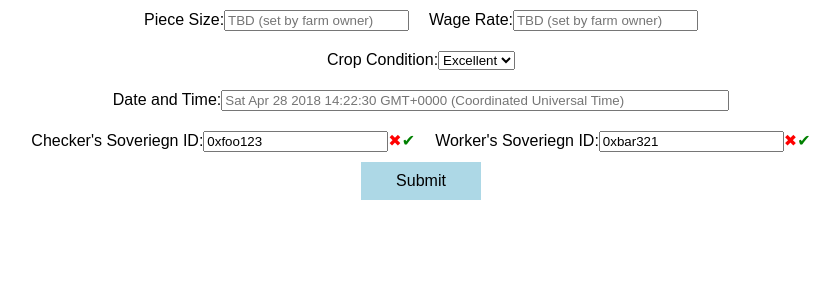
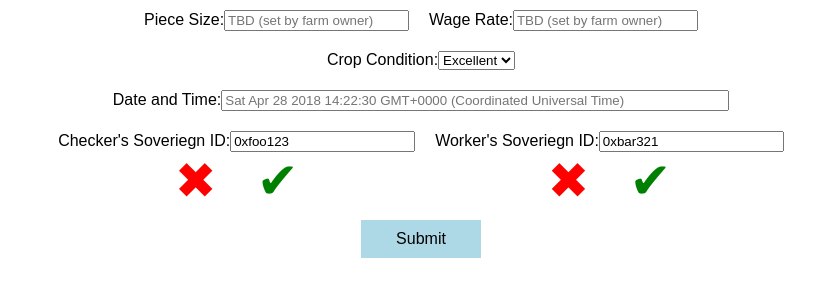
Before and after one commit to elliotmtg/labor-rights, a React (Create React App) app in the folder labor-rights-web/: page / in a window 1280 px wide. Shown: the top 300 px of the page, without its empty margins (219-1058 px from the left). Built offline with nearby package versions, Linux system fonts and the light colour scheme.

Commit message:
large check marks

```diff
--- a/labor-rights-web/src/App.css
+++ b/labor-rights-web/src/App.css
@@ -37,6 +37,15 @@
   color: white;
 }
 
+#approval{
+  flex-direction: row;
+}
+
+#approval span{
+  margin: 20px;
+  font-size: 50px;
+}
+
 #check-mark{
   color: green;
 }
@@ -44,28 +53,3 @@
 #x-mark{
   color:red;
 }
-
-/* .App-logo {
-  animation: App-logo-spin infinite 20s linear;
-  height: 80px;
-}
-
-.App-header {
-  background-color: #222;
-  height: 150px;
-  padding: 20px;
-  color: white;
-}
-
-.App-title {
-  font-size: 1.5em;
-}
-
-.App-intro {
-  font-size: large;
-}
-
-@keyframes App-logo-spin {
-  from { transform: rotate(0deg); }
-  to { transform: rotate(360deg); }
-} */
--- a/labor-rights-web/src/Verifier.js
+++ b/labor-rights-web/src/Verifier.js
@@ -18,8 +18,10 @@
             <label>
             {this.props.stakeHolderName}'s Soveriegn ID:
             <input type="text" value={this.props.stakeHolderID} onChange={this.handleID.bind(this)}/>
-            <span role="img" alt="X mark" id="x-mark">&#10006;</span>
-            <span role="img" alt="check mark" id="check-mark">&#10004;</span>
+            <div id="approval">
+                <span role="img" alt="X mark" id="x-mark">&#10006;</span>
+                <span role="img" alt="check mark" id="check-mark">&#10004;</span>
+            </div>
           </label>
 
         );
```
